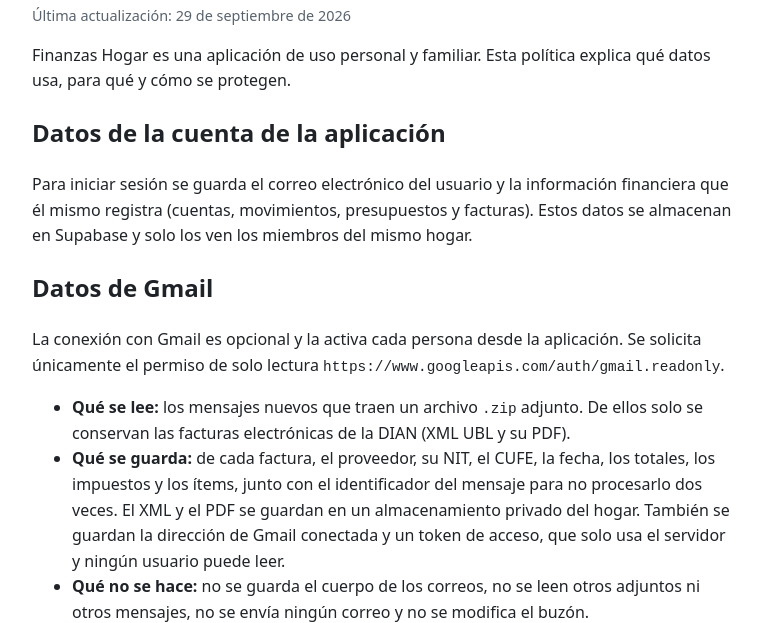
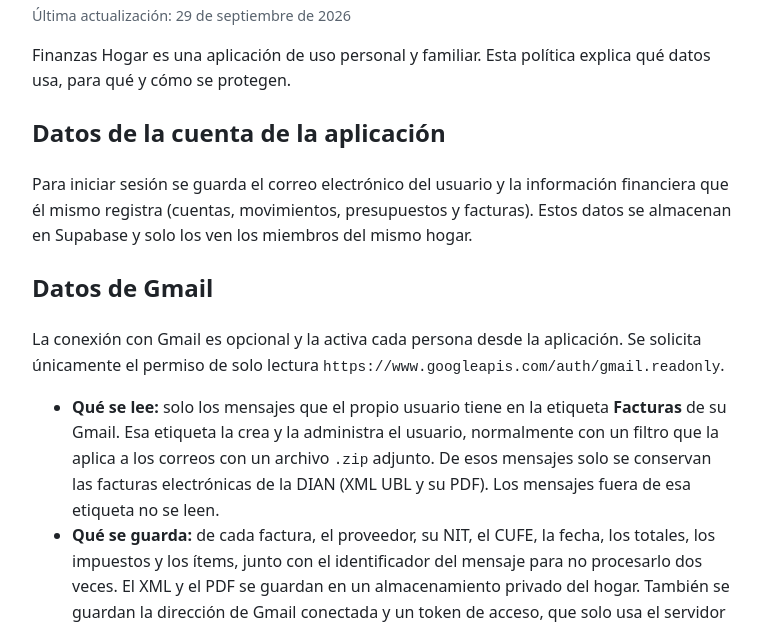
Before and after one commit to erneyvargas/finanzas-hogar-legal, a plain HTML site: page privacidad.html in a window 1280 px wide. Shown: the part 164-787 px from the top of the page, without its empty margins (256-1018 px from the left). Drawn offline with Linux system fonts and the light colour scheme.

Commit message:
docs: only the Gmail label Facturas is read

```diff
--- a/privacidad.html
+++ b/privacidad.html
@@ -20,7 +20,7 @@
     <h2>Datos de Gmail</h2>
     <p>La conexión con Gmail es opcional y la activa cada persona desde la aplicación. Se solicita únicamente el permiso de solo lectura <code>https://www.googleapis.com/auth/gmail.readonly</code>.</p>
     <ul>
-      <li><strong>Qué se lee:</strong> los mensajes nuevos que traen un archivo <code>.zip</code> adjunto. De ellos solo se conservan las facturas electrónicas de la DIAN (XML UBL y su PDF).</li>
+      <li><strong>Qué se lee:</strong> solo los mensajes que el propio usuario tiene en la etiqueta <strong>Facturas</strong> de su Gmail. Esa etiqueta la crea y la administra el usuario, normalmente con un filtro que la aplica a los correos con un archivo <code>.zip</code> adjunto. De esos mensajes solo se conservan las facturas electrónicas de la DIAN (XML UBL y su PDF). Los mensajes fuera de esa etiqueta no se leen.</li>
       <li><strong>Qué se guarda:</strong> de cada factura, el proveedor, su NIT, el CUFE, la fecha, los totales, los impuestos y los ítems, junto con el identificador del mensaje para no procesarlo dos veces. El XML y el PDF se guardan en un almacenamiento privado del hogar. También se guardan la dirección de Gmail conectada y un token de acceso, que solo usa el servidor y ningún usuario puede leer.</li>
       <li><strong>Qué no se hace:</strong> no se guarda el cuerpo de los correos, no se leen otros adjuntos ni otros mensajes, no se envía ningún correo y no se modifica el buzón.</li>
       <li><strong>Para qué se usa:</strong> solo para mostrar las facturas al usuario en la bandeja "Facturas por revisar" de la aplicación.</li>
```
